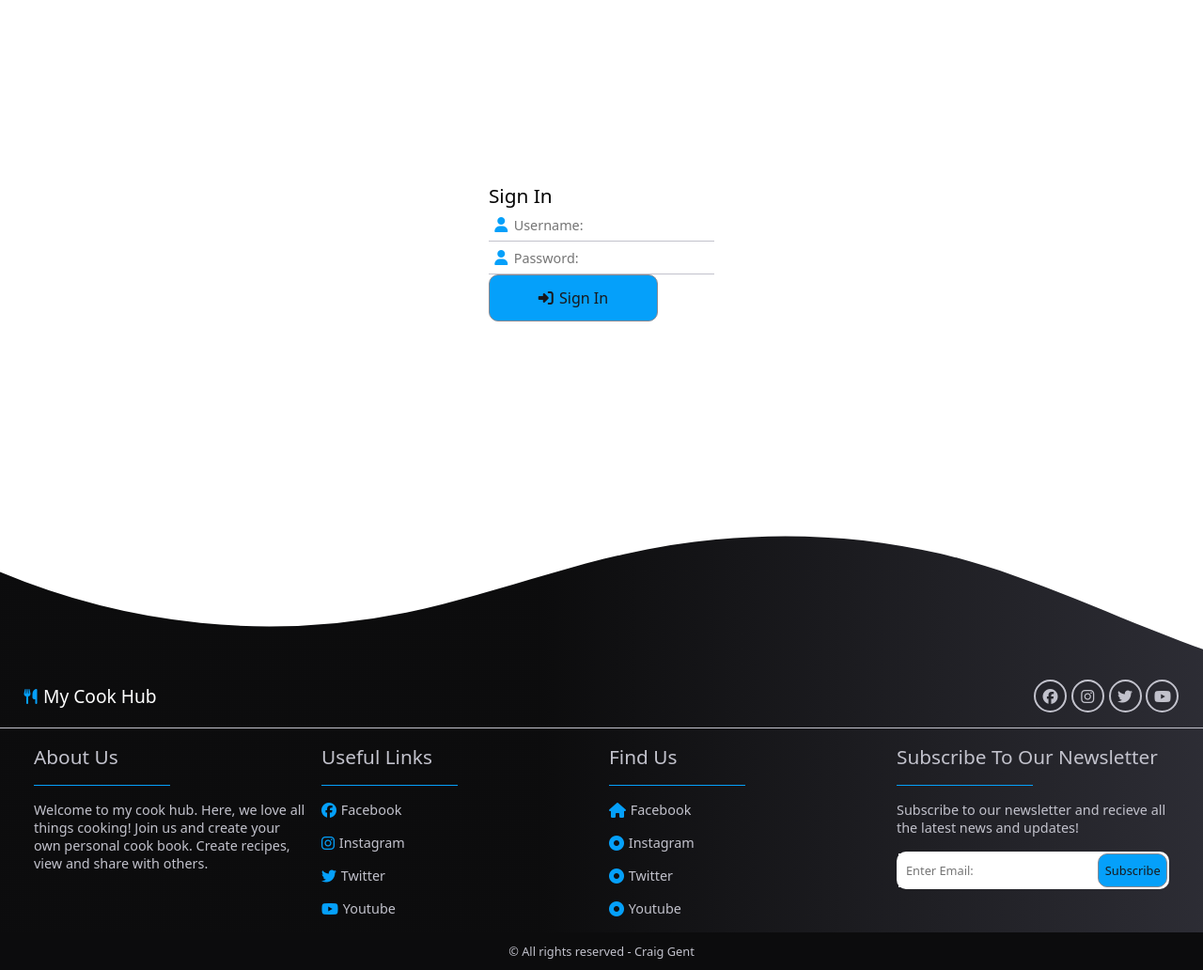
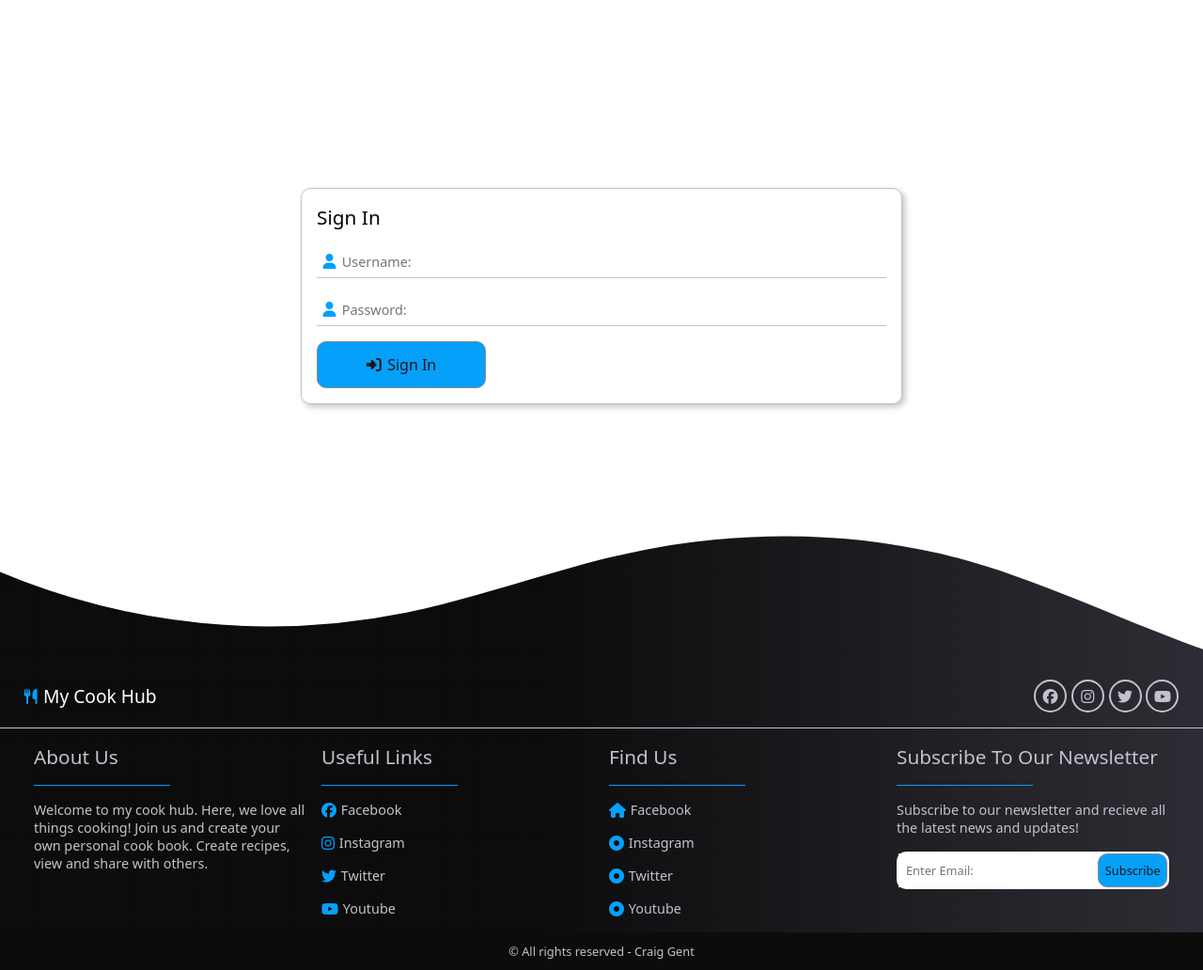
Before and after one commit to Genty83/My-Cook-Hub, a Flask app: template src/templates/sign_in.html in a window 1280 px wide. Shown: the part 172-1204 px from the top of the page at 94% size. Run offline with Flask 3, Linux system fonts and the light colour scheme; the template is opened without the code that fills it, so the values that code supplies are empty.

Commit message:
Added styling for sign in form

```diff
--- a/src/static/css/style.css
+++ b/src/static/css/style.css
@@ -28,6 +28,9 @@ TO ENSURE THE FILE STAYS CLEAN AND ORGANISED
     font-family: system-ui, -apple-system, BlinkMacSystemFont, 'Segoe UI', Roboto, Oxygen, Ubuntu, Cantarell, 'Open Sans', 'Helvetica Neue', sans-serif;
     font-size: 1rem;
     font-weight: 300;
+}
+body {
+    position: relative;
 }
 a {
     text-decoration: none;
@@ -343,6 +346,28 @@ h3 {
     text-wrap: nowrap;
 }
 
+/* ##### SIGN IN/OUT FORM ##### */
+.sign-in-out-form {
+    width: 50%;
+    height: auto;
+    border: 1px solid var(--light-two-clr);
+    border-radius: var(--base-radius);
+    box-shadow: 3px 3px 6px var(--light-two-clr);
+    background-color: var(--light-three-clr);
+    padding: 1rem;
+    position: absolute;
+    left: 50%;
+    top: 50%;
+    transform: translate(-50%, -100%);
+    z-index: 99999;
+}
+.sign-in-out-form form {
+    display: flex;
+    flex-direction: column;
+    gap: 1rem;
+}
+
+
 /* ##### TOOLBAR ##### */
 .toolbar {
     height: 50px;
```
